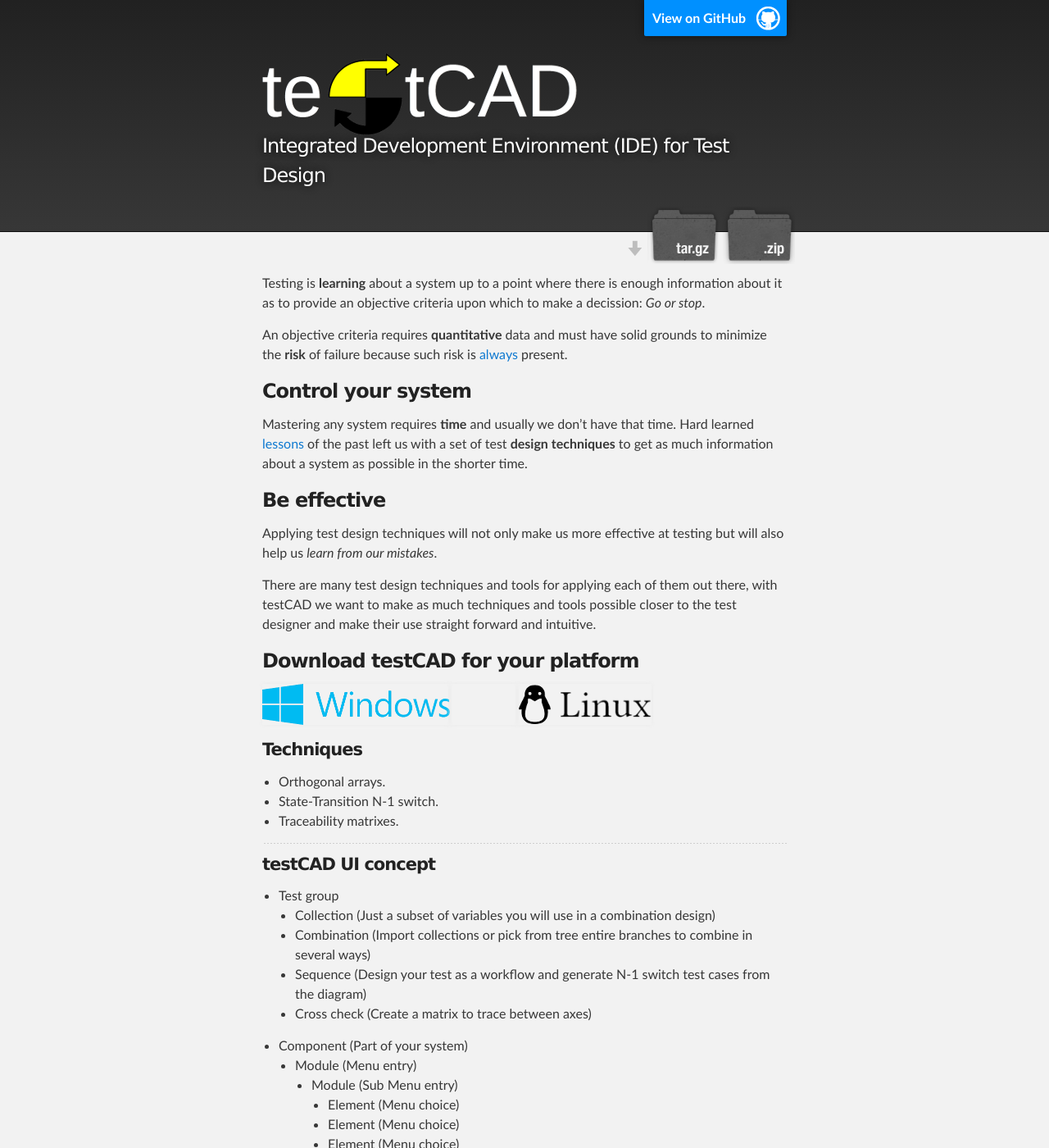
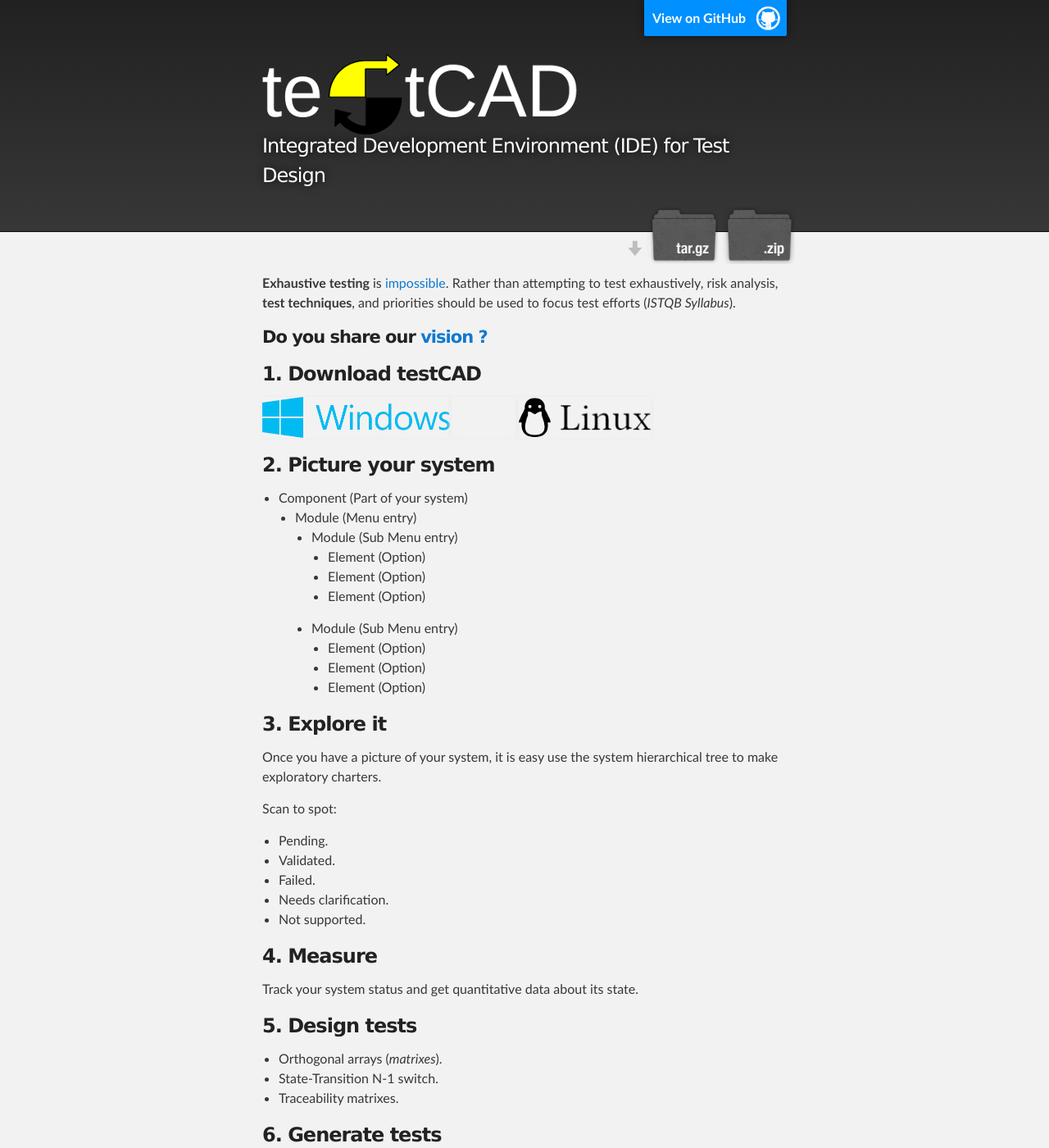
Before and after one commit to HPInc/testcad, a Jekyll site: the page built from docs/index.md, in a window 1280 px wide and 1400 px high. Shown: the whole window at 82% size. Built offline with Jekyll 4.4.1, drawn with Linux system fonts in a browser that asks for light colours; some of the changed text lies outside the part shown.

Commit message:
Modified Github pages index file.

```diff
--- a/docs/index.md
+++ b/docs/index.md
@@ -2,51 +2,73 @@
 layout: default
 ---
 
-Testing is **learning** about a system up to a point where there is enough information about it as to provide an objective criteria upon which to make a decission: _Go or stop_.
+**Exhaustive testing** is [impossible](https://www.istqb.org/downloads/send/51-ctfl2018/208-ctfl-2018-syllabus.html). Rather than attempting to test exhaustively, risk analysis, **test techniques**, and priorities should be used to focus test efforts (_ISTQB Syllabus_).
 
-An objective criteria requires **quantitative** data and must have solid grounds to minimize the **risk** of failure because such risk is [always](https://www.testingexcellence.com/seven-principles-of-software-testing/) present.
+#### Do you share our [vision ?](https://www.istqb.org/about-as/vision-mission.html)
 
-### Control your system
-
-Mastering any system requires **time** and usually we don't have that time. Hard learned [lessons](http://www.testingeducation.org/BBST/testdesign/KanerBachPettichord_Lessons_Learned_in_SW_testingCh3-1.pdf) of the past left us with a set of test **design techniques** to get as much information about a system as possible in the shorter time.
-
-### Be effective
-
-Applying test design techniques will not only make us more effective at testing but will also help us _learn from our mistakes_.
-
-There are many test design techniques and tools for applying each of them out there, with testCAD we want to make as much techniques and tools possible closer to the test designer and make their use straight forward and intuitive.
-
-### Download testCAD for your platform
+### 1. Download testCAD
 
 [![Windows](./assets/images/windows.png)](./bin/windows/testCAD32.6.3.3.zip)![spacer](./assets/images/spacer.png)[![Linux](./assets/images/linux.png)](./bin/linux/testCAD64.6.3.3.zip)
 
-#### Techniques
+### 2. Picture your system
 
-*   Orthogonal arrays.
+- Component (Part of your system)
+  - Module (Menu entry)
+    - Module (Sub Menu entry)
+      - Element (Option)
+      - Element (Option)
+      - Element (Option)
+    - Module (Sub Menu entry)
+      - Element (Option)
+      - Element (Option)
+      - Element (Option)
+
+### 3. Explore it
+Once you have a picture of your system, it is easy use the system hierarchical tree to make exploratory charters.
+
+Scan to spot:
+
+*   Pending.
+*   Validated.
+*   Failed.
+*   Needs clarification.
+*   Not supported.
+
+### 4. Measure
+Track your system status and get quantitative data about its state.
+
+### 5. Design tests
+
+*   Orthogonal arrays (_matrixes_).
 *   State-Transition N-1 switch.
 *   Traceability matrixes.
 
+### 6. Generate tests
+Export Orthogonal arrays and State-Transition tests from **testCAD** to html documents.
+
+### 7. Upload tests
+Upload tests **and design files** to a test management platform.
+
+### 8. Maintain (_Review + Transfer + Adapt_) tests
+If a test has the design data available it is easy to:
+
+*  Execute
+*  Find flaws
+*  Transfer
+*  Modify
+*  Update
+
+#### 9. Improve testCAD
+Nothing is perfect, let us know about a problem or a useful feature that would help to improve testCAD.
+
+**_Your problem is potencially our future problem_** we are interested to know about it!
+
+_Give us some time... testCAD is for free..._
+
 * * *
 
-#### testCAD UI concept
-
-- Test group
-  - Collection (Just a subset of variables you will use in a combination design)
-  - Combination (Import collections or pick from tree entire branches to combine in several ways)
-  - Sequence (Design your test as a workflow and generate N-1 switch test cases from the diagram)
-  - Cross check (Create a matrix to trace between axes)
-- Component (Part of your system)
-  - Module (Menu entry)
-    - Module (Sub Menu entry)
-      - Element (Menu choice)
-      - Element (Menu choice)
-      - Element (Menu choice)
-    - Module (Sub Menu entry)
-      - Element (Menu choice)
-      - Element (Menu choice)
-      - Element (Menu choice)
-
-#### Collaborate !
+#### Want to code for testCAD ?
+** Collaborate !
 
 testCAD has been developed with [Open Source Qt](https://www.qt.io/download) and it is distributed under the [MIT License](https://choosealicense.com/licenses/mit/).
 
```
